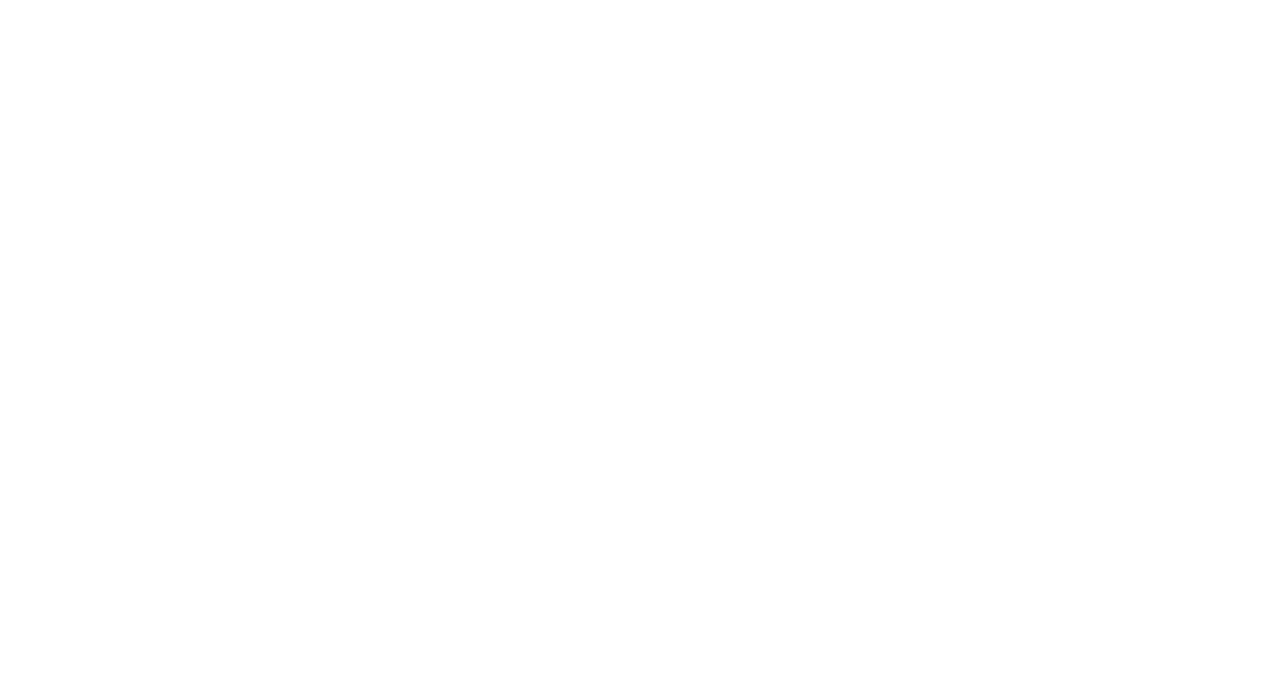
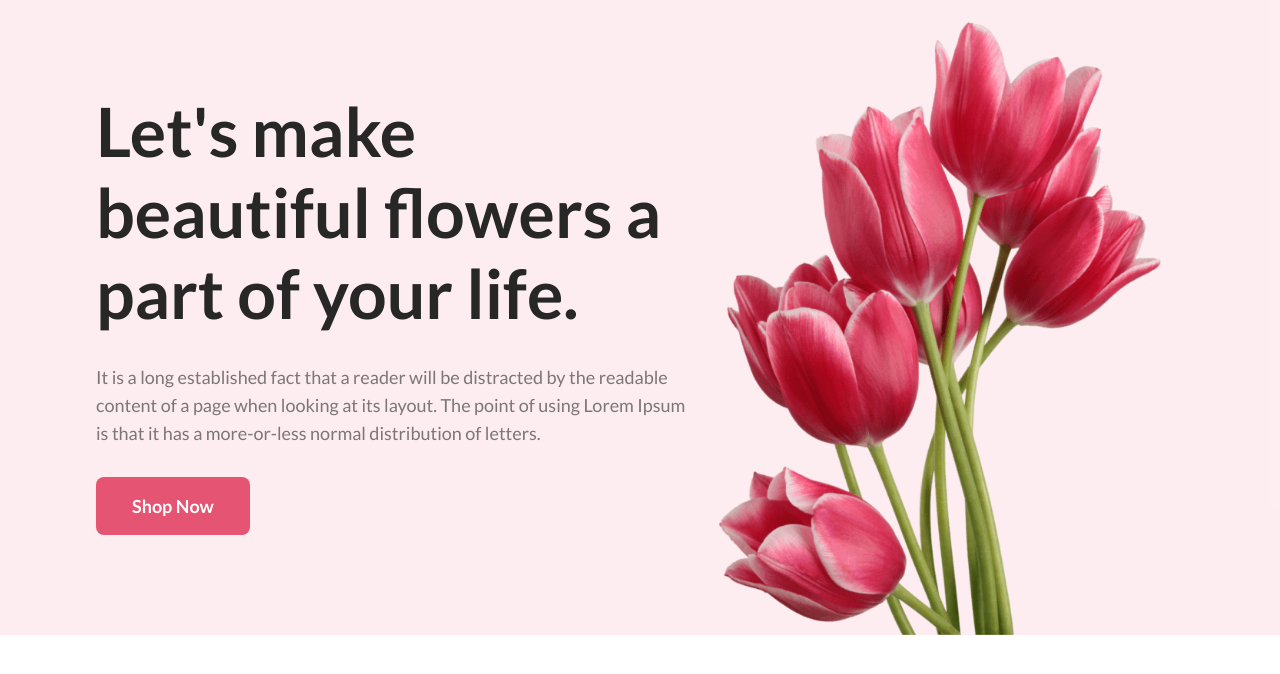
Before and after one commit to mdrobin73/flower-shop, a plain HTML site: page index.html in a window 1280 px wide. Drawn offline with Linux system fonts and the light colour scheme.

Commit message:
added banner section

```diff
--- a/index.html
+++ b/index.html
@@ -3,10 +3,22 @@
 <head>
     <meta charset="UTF-8">
     <meta name="viewport" content="width=device-width, initial-scale=1.0">
-    <link rel="shortcut icon" href="/flowerAsset/pngwing 10.ico" type="image/x-icon">
+    <link rel="shortcut icon" href="/flowerAsset/pngwing10.ico" type="image/x-icon">
     <title>Flower Shop</title>
+    <link rel="stylesheet" href="/styles/style.css">
 </head>
 <body>
-
+    <header>
+        <div class="container banner">
+            <div class="banner-text">
+                <h1>Let's make beautiful flowers a part of your life.</h1>
+                <p>It is a long established fact that a reader will be distracted by the readable content of a page when looking at its layout. The point of using Lorem Ipsum is that it has a more-or-less normal distribution of letters.</p>
+                <button>Shop Now</button>
+            </div>
+            <div class="banner-img">
+                <img src="/flowerAsset/pngwing10.png" alt="">
+            </div>
+        </div>
+    </header>
 </body>
 </html>
--- /dev/null
+++ b/styles/style.css
@@ -0,0 +1,70 @@
+@import url('https://fonts.googleapis.com/css2?family=Lato:wght@400;700;900&display=swap');
+
+* {
+    margin: 0;
+    padding: 0;
+    box-sizing: border-box;
+    font-family: "Lato", sans-serif;
+}
+p {
+    font-family: lato;
+    font-size: 18px;
+    color: rgb(39, 39, 39, 60%);
+    line-height: 28px;
+    font-style: normal;
+    font-weight: 400;
+
+}
+
+button {
+    background-color: #E55473;
+    color: #FFFFFF;
+    border: none;
+    /* border-color: #B4BA74; */
+    font-family: lato;
+    font-size: 18px;
+    font-weight: 700;
+    padding: 18px 36px;
+    border-radius: 8px;
+}
+
+header {
+    background-color: rgba(229, 84, 115, 10%)
+}
+
+.container {
+    width: 85%;
+    max-width: 1700px;
+    margin: 0 auto;
+}
+
+.banner {
+    display: flex;
+    align-items: center;
+    justify-content: space-between;
+    padding-top: 20px;
+}
+
+.banner .banner-text {
+    /* border: 1px solid black; */
+    max-width: 600px;
+}
+.banner .banner-text * {
+    margin-bottom: 30px;
+}
+
+.banner .banner-text h1 {
+    font-family: lato;
+    font-size: 68px;
+    color: #272727;
+    /* line-height: normal; */
+    font-style: normal;
+    font-weight: 700;
+
+}
+
+.banner .banner-img img {
+    /* border: 1px solid black; */
+    width: 100%;
+    vertical-align: middle;
+}
```
Also changed, not shown: flowerAsset/Flower01.png (renamed from flowerAsset/Flower 01.png), flowerAsset/Group57.png (renamed from flowerAsset/Group 57.png), flowerAsset/Group58.png (renamed from flowerAsset/Group 58.png), flowerAsset/Group59.png (renamed from flowerAsset/Group 59.png), flowerAsset/Rectangle4.png (renamed from flowerAsset/Rectangle 4.png), flowerAsset/Rectangle5.png (renamed from flowerAsset/Rectangle 5.png), flowerAsset/Rectangle6.png (renamed from flowerAsset/Rectangle 6.png), flowerAsset/Rectangle9.png (renamed from flowerAsset/Rectangle 9.png), flowerAsset/pngwing10.ico (renamed from flowerAsset/pngwing 10.ico), flowerAsset/pngwing10.png (renamed from flowerAsset/pngwing 10.png), flowerAsset/pngwing5.png (renamed from flowerAsset/pngwing 5.png), flowerAsset/pngwing6.png (renamed from flowerAsset/pngwing 6.png), flowerAsset/pngwing7.png (renamed from flowerAsset/pngwing 7.png), flowerAsset/pngwing8.png (renamed from flowerAsset/pngwing 8.png).
